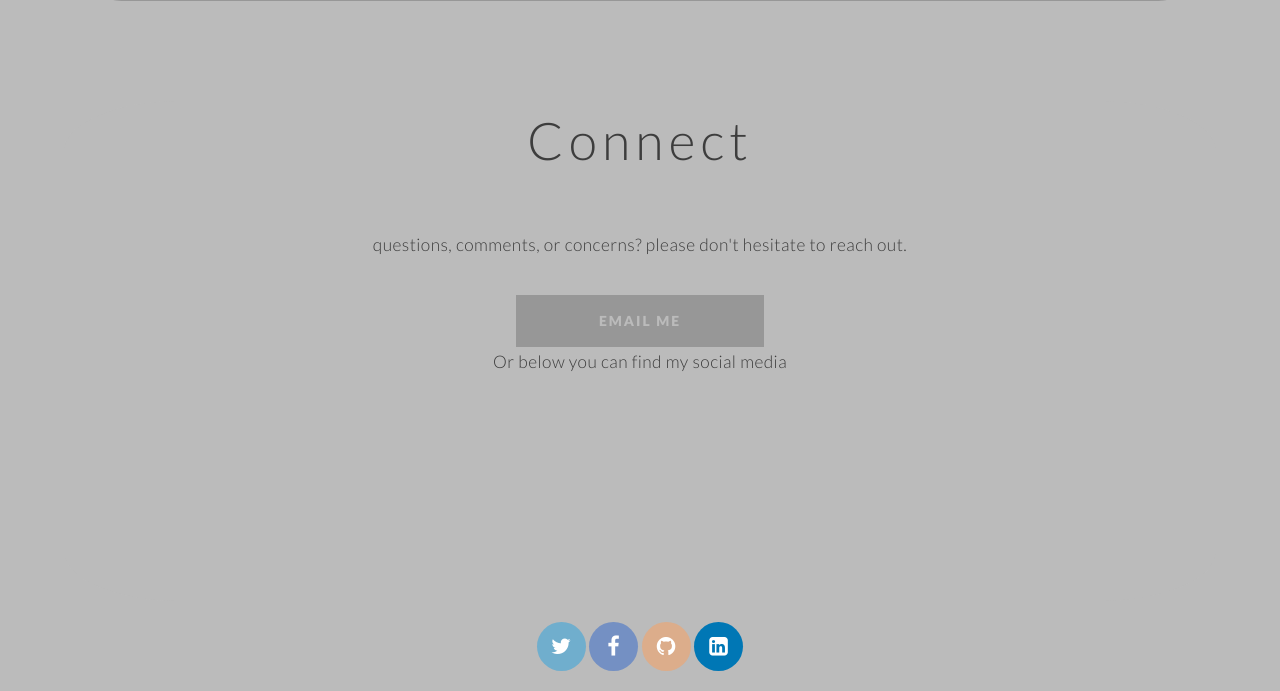
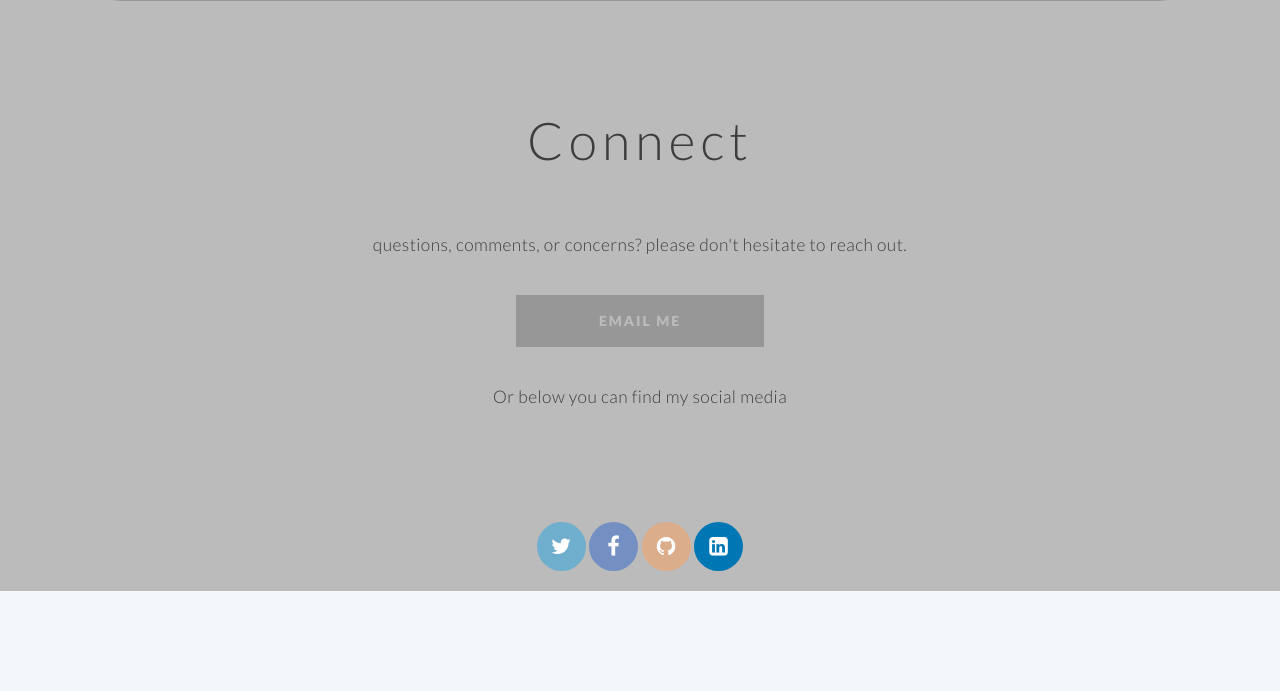
Before and after one commit to jhuerta17/jhuerta17.github.io, a Jekyll site: the page built from index.md, in a window 1280 px wide and 1400 px high, scrolled down 1359 px. Shown: the part 709-1400 px from the top of the window. Built offline with Jekyll 4.4.1, drawn with Linux system fonts in a browser that asks for light colours; after the commit the page ends 2659 px from its top, so only the background shows below that.

Commit message:
added mobile view

```diff
--- a/_layouts/jaimehuerta.html
+++ b/_layouts/jaimehuerta.html
@@ -9,7 +9,6 @@
     <script src="/js/jquery.scrolly.min.js"></script>
     <script src="/js/jquery.scrollgress.min.js"></script>
     <script src="/js/skel.min.js"></script>
-    <script src="/js/skel-layers.min.js"></script>
     <script src="/js/init.js"></script>
     <link rel="stylesheet" href="/css/jaimehuerta.css" />
     <meta name="viewport" content="width=device-width">
--- a/css/jaimehuerta.css
+++ b/css/jaimehuerta.css
@@ -1,7 +1,7 @@
+@media (max-width:1440px){
     html {
         scroll-behavior: smooth;
     }
-
     .body{
         display: grid;
         grid-template-rows: auto 1fr auto;
@@ -14,7 +14,6 @@ html {
         top:120px;
         right: 60%;
     }
-
     .top_banner{
         background-color:#bbbbbb;
         position: relative;
@@ -24,7 +23,6 @@ html {
         z-index: 1;
         position: fixed;
     }
-
     .inner{
         -moz-animation: reveal-banner 1s 0.25s ease-in-out;
         -webkit-animation: reveal-banner 1s 0.25s ease-in-out;
@@ -46,7 +44,6 @@ html {
         right: 10%;
         top: 160px;
     }
-
     .name_banner{
         font-size: 3em;
         text-transform:none;
@@ -56,7 +53,6 @@ html {
         margin-bottom: 25px;
         color: #3d3d3d;
     }
-
     .header {
         overflow: hidden;
         background-color: #3d3d3d;
@@ -87,26 +83,13 @@ html {
         float: right;
     }
 
-@media screen and (max-width: 500px) {
-    .header a {
-      float: none;
-      display: block;
-      text-align: left;
-    }
-    .header-right {
-      float: none;
-    }
-}
-
     #page-container {
         position: relative;
         min-height: 100vh;
     }
-
     #content-wrap {
         padding-bottom: 2.5rem;
     }
-
     #footer_jaime {
         position: absolute;
         bottom: 0;
@@ -125,9 +108,10 @@ html {
         border-radius: 5%;
         width: 90%;
         margin-left: 5%;
+        display: block;
+        text-align: center;
     }
     .resume_image{
-      margin-left: 5%;
         margin-top: 10px;
         width: 90%;
         height: 1480px;
@@ -139,16 +123,12 @@ html {
         background-color: #bbb;
     }
     .contact_me{
-      height: 500px;
+        height: 400px;
         background-color: #bbb;
         position: relative;
         z-index: 2;
         margin-bottom: 50px;
-      border-radius: 10%;
-      width: 90%;
-      margin-left: 5%;
         text-align: center;
-      vertical-align: middle;
     }
     .contact_button{
         background: #979797;;
@@ -162,10 +142,70 @@ html {
         text-align: center;
         text-decoration: none;
         text-transform: uppercase;
-    border: solid 1px;  }
+        border: solid 1px;
+    }
     .contact_h{
         color: #3d3d3d;
     }
     .contact_p{
+        margin-top: 2em;
         color: #3d3d3d;
     }
+}
+@media (max-width:415px){
+    .logo {
+        width: 100%;
+    }
+    .jaime_image{
+        width: 200px;
+        height: 200px;
+        right: 25%;
+        top: 80px;
+    }
+    .name_banner {
+        display: none;
+        font-size: 2em;
+        padding-bottom: 10px;
+        margin-bottom: 10px;
+    }
+    .inner {
+        top: 270px;
+        right: 0%;
+        left: 0%;
+        padding: 1.4em;
+    }
+    .inner > p:nth-child(2) {
+        font-size: 1em;
+    }
+    .top_banner {
+        display: block;
+        text-align: center;
+        height: 300px;
+    }
+    .resume_image {
+        height: 500px;
+    }
+    .resume {
+        height: 500px;
+    }
+    #contact_me {
+        padding-left: 1em;
+        padding-right: 1em;
+        height: 300px;
+    }
+    .separation {
+        height: 10px;
+    }
+    .header-right {
+        display: none;
+    }
+    .contact_p{
+        margin-top: 0;
+    }
+    .contact_h{
+        margin-bottom: 0;
+    }
+    p.contact_p:nth-child(4) {
+        margin-top: 2em;
+    }
+}
--- a/css/style-mobile.css
+++ b/css/style-mobile.css
@@ -11,7 +11,7 @@
 	}
 
 	h2 {
-		font-size: 1.25em;
+		font-size: 3em;
 		letter-spacing: 0.1em;
 	}
 
--- a/css/style.css
+++ b/css/style.css
@@ -46,8 +46,7 @@ custom styles adapted from Twenty by HTML5 Up
 	}
 
 		a:hover {
-			border-bottom-color: transparent;
-			color:rgb(79, 166, 209);
+			color:rgb(61, 61, 61);
 		}
 
 	strong, b {
```
Lines whose indentation alone changed are shown as unchanged.
